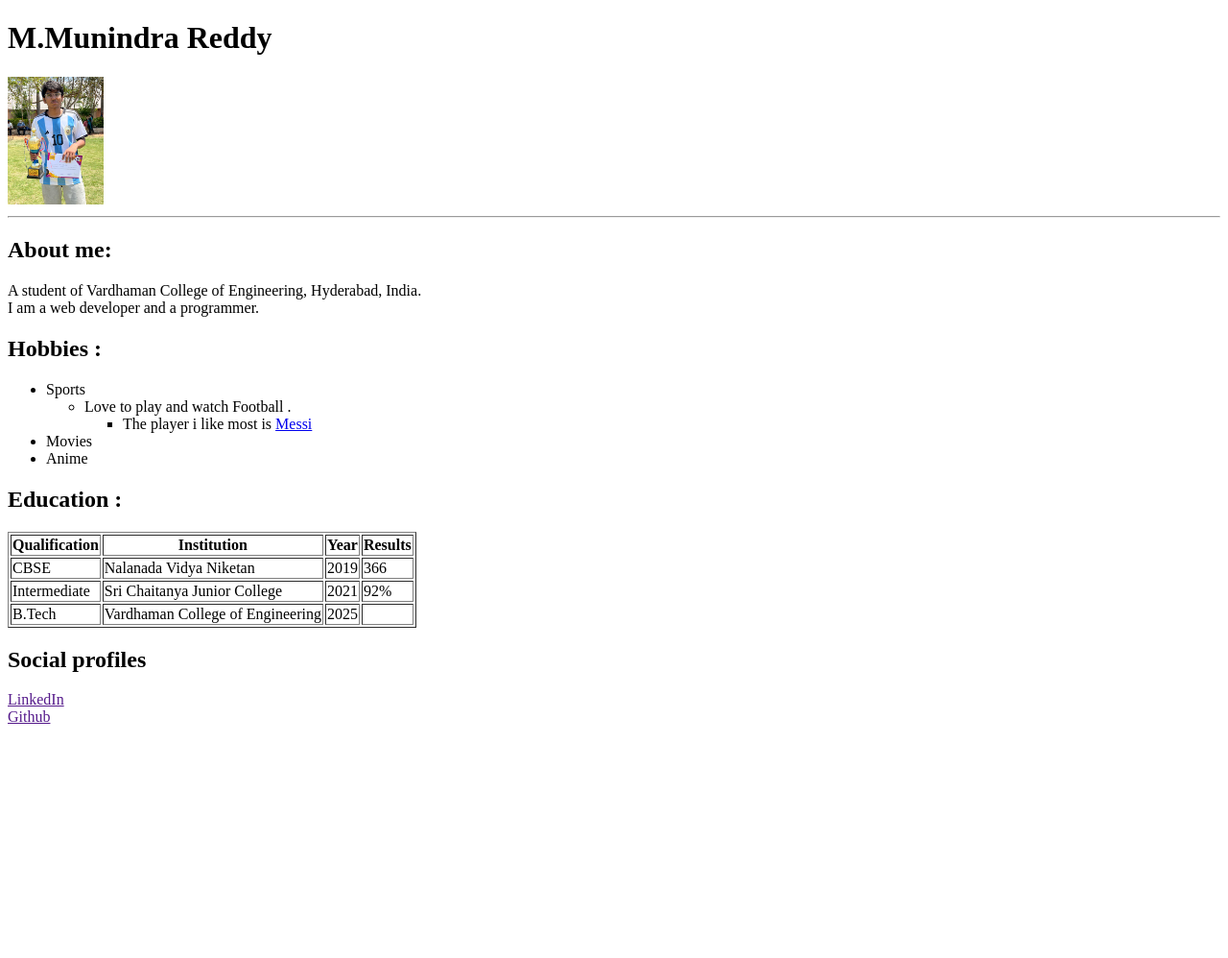
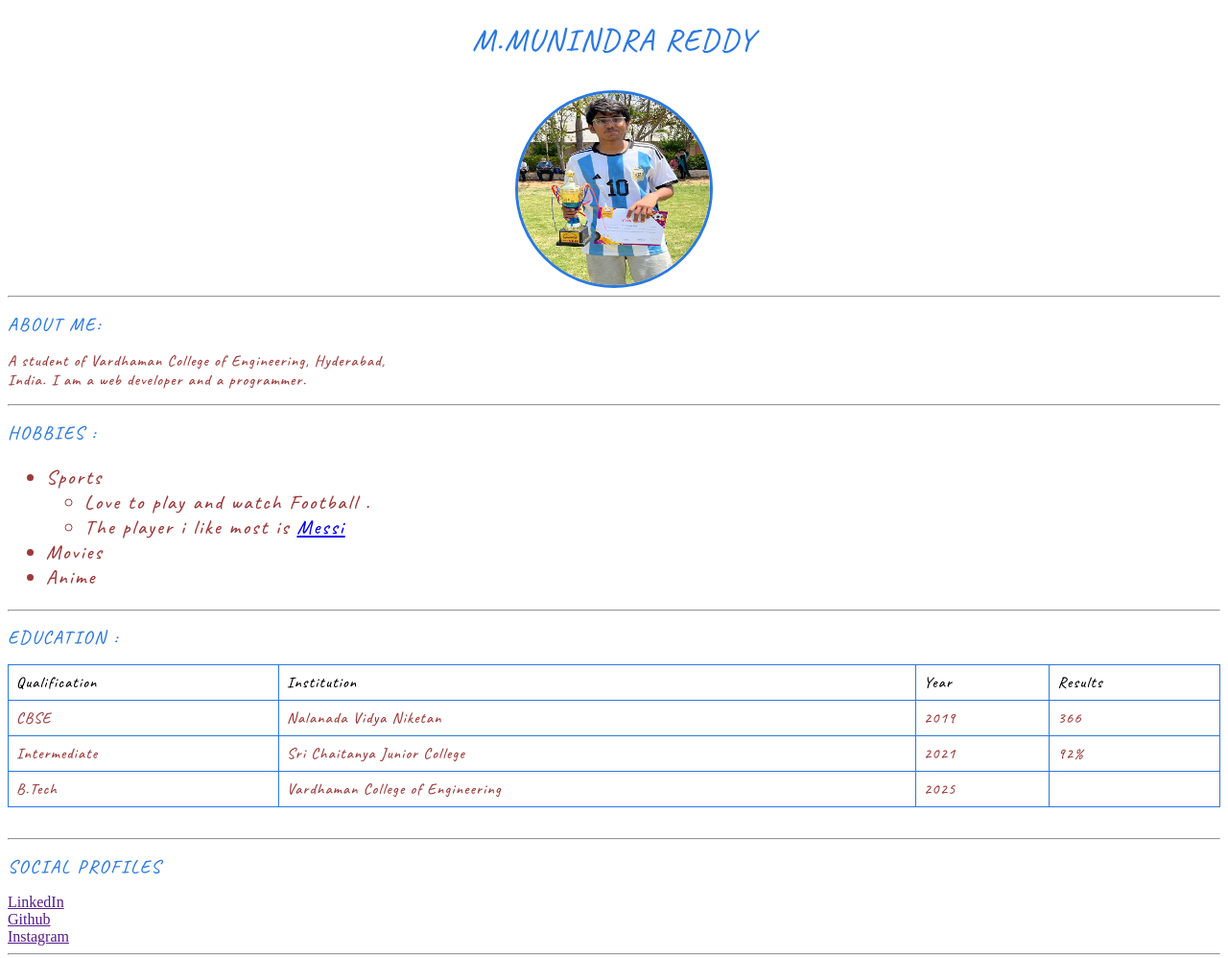
Before and after one commit to munindra289/html-portpolio-munindra, a plain HTML site: page index.html in a window 1280 px wide. Shown: the whole page at 96% size. Before the commit the page ends 800 px from the top, so only its background shows below. Drawn offline with Linux system fonts and the light colour scheme.

Commit message:
Add files via upload

```diff
--- a/index.html
+++ b/index.html
@@ -3,35 +3,39 @@
     <head>
         <meta charset="utf-8">
         <title>Munindra Reddy</title>
+        <link rel="stylesheet" href="./styling.css" />
+        <link rel="preconnect" href="https://fonts.googleapis.com">
+<link rel="preconnect" href="https://fonts.gstatic.com" crossorigin>
+<link href="https://fonts.googleapis.com/css2?family=Caveat:wght@500&display=swap" rel="stylesheet">
     </head>
     <body>
-        <h1>M.Munindra Reddy</h1>
-        <img src="./utilites/profile.jpg" alt="Munindra Reddy standing photo with a trophy" width="100" height="auto">
+        <h1 class="heading">M.Munindra Reddy</h1>
+        <img id="profilephoto" src="./utilites/profile.jpg" alt="Munindra Reddy standing photo with a trophy" width="100" height="auto">
         <hr />
-        <p>
-        <h2>About me: </h2>
-        A student of Vardhaman College of Engineering, Hyderabad, India. <br />
-        I am a web developer and a programmer. <br />
-        </p>
-
-        <p>
-            <h2>Hobbies :</h2>
-            <ul>
+        <div>
+             <h2>About me: </h2>
+            <p>
+                A student of Vardhaman College of Engineering, Hyderabad,<br />India.
+                I am a web developer and a programmer.
+            </p>
+        </div>
+        <hr />
+        <div>
+            <h2>Hobbies : </h2>
+            <ul class="Hobbies">
                 <li>Sports</li>
                 <ul>
                     <li>Love to play and watch Football .</li>
-                    <ul>
-                        <li>The player i like most  is <a href="https://en.wikipedia.org/wiki/Lionel_Messi">Messi</a></li>
-                    </ul>
+                    <li>The player i like most  is <a href="https://en.wikipedia.org/wiki/Lionel_Messi">Messi</a></li>
                 </ul>
                 <li>Movies</li>
                 <li>Anime</li>
             </ul>
-        </p>
-
-        <p>
+        </div>
+        <hr />
+        <div>
             <h2>Education :</h2>
-            <table border="1">
+            <table>
                 <tr>
                     <th>Qualification</th>
                     <th>Institution</th>
@@ -57,12 +61,14 @@
                     <td></td>
                 </tr>
             </table>
-        </p>
-
-        <p>
+        </div>
+        <hr />
+        <div>
             <h2>Social profiles</h2>
             <a href="">LinkedIn</a><br />
             <a href="">Github</a><br />
-        </p>
+            <a href="">Instagram</a><br />
+        </div>
+        <hr />
     </body>
 </html>
--- /dev/null
+++ b/styling.css
@@ -0,0 +1,68 @@
+.heading{
+    font-size: 2.0rem;
+    font-weight: 550;
+    text-align: center;
+    margin-bottom: 2rem;
+    color: #2a79e0;
+    text-transform: uppercase;
+    letter-spacing: 2px;
+    font-family: 'Caveat', cursive;
+}
+h2 {
+    font-size: 1.2rem;
+    font-weight: 550;
+    text-align: left;
+    color: #2a79e0;
+    text-transform: uppercase;
+    letter-spacing: 2px;
+    font-family: 'Caveat', cursive;
+}
+p{
+    font-size: 1.0rem;
+    font-weight: 550;
+    text-align: left;
+    margin-bottom: 2rex;
+    color: #9e3939;
+    letter-spacing: 1.2px;
+    font-family: 'Caveat', cursive;
+}
+
+#profilephoto{
+    width: 200px;
+    height: 200px;
+    position: relative;
+    border-radius: 50%;
+    margin: auto;
+    display: block;
+    border:3px solid #2a79e0;
+    }
+table{
+    width: 100%;
+    border-collapse: collapse;
+    border: 1px solid #9e3939;
+    margin-bottom: 2rem;
+    font-family: 'Caveat', cursive;
+}
+
+td,th{
+    border: 1px solid #2a79e0;
+    padding: 8px;
+    text-align: left;
+    font-size: 1.0rem;
+    font-weight: 550;
+    color: #9e3939;
+    letter-spacing: 1.2px;
+    font-family: 'Caveat', cursive;
+}
+th{
+    color: black;
+}
+.Hobbies
+{
+    font-size: 1.3rem;
+    font-weight: 550;
+    text-align: left;
+    color: #9e3939;
+    letter-spacing: 2px;
+    font-family: 'Caveat', cursive;
+}
```
